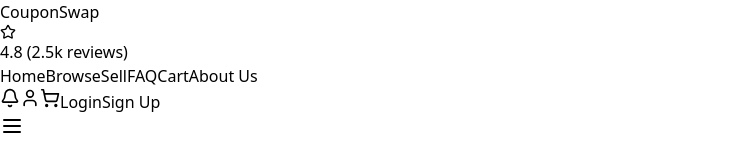
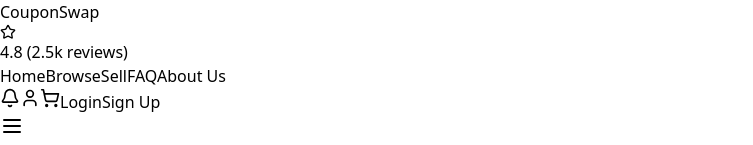
Before and after one commit to codinggita/coupon_swap, a React (Vite) app in the folder Frontend/: page / in a window 1280 px wide. Shown: the top 145 px of the page, without its empty margins (0-753 px from the left). Built offline with nearby package versions, Linux system fonts and the light colour scheme.

Commit message:
remove the card route

```diff
--- a/Frontend/src/assets/components/Navbar.jsx
+++ b/Frontend/src/assets/components/Navbar.jsx
@@ -47,7 +47,6 @@
     { tab: "browse", label: "Browse", to: "/browse" },
     { tab: "sell", label: "Sell", to: "/sell" },
     { tab: "faq", label: "FAQ", to: "/faq" },
-    { tab: "cart", icon: ShoppingCart, label: "Cart", path: "/cart" },
     { tab: "about", label: "About Us", to: "/about" },
   ];
   const bottomNavItems = [
```
